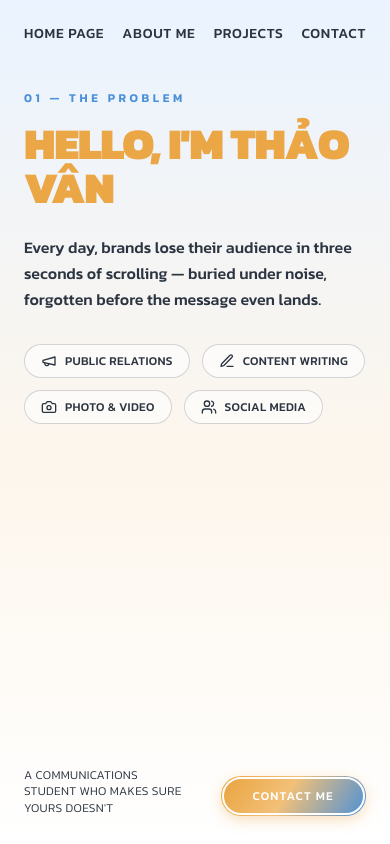
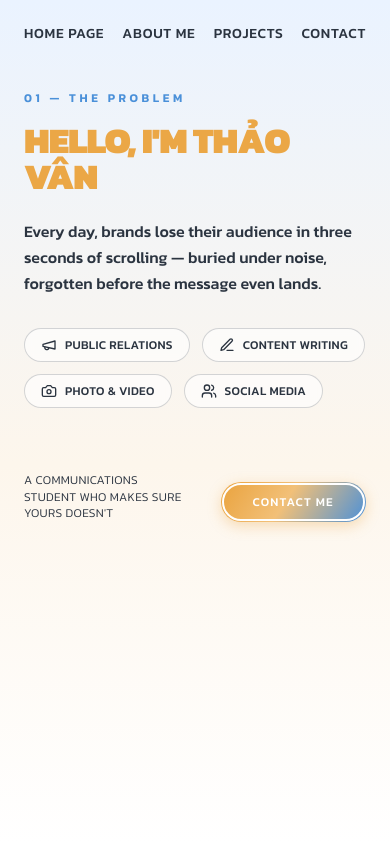
Before and after one commit to Thuan20Vnx/Thuan_PRJPRO, a React (Vite) app: page / in a window 390 px wide. Shown: the top 844 px of the page. Built offline with nearby package versions, Linux system fonts and the light colour scheme.

Commit message:
Shrink Hero heading and fix mobile spacing
- Reduce HELLO, I'M heading size for a less overpowering first impression.
- Hero no longer forces full viewport height on mobile/tablet (only lg+),
  removing the large empty gap left by the desktop-only portrait image.

```diff
--- a/src/sections/HeroSection.tsx
+++ b/src/sections/HeroSection.tsx
@@ -24,7 +24,7 @@ export default function HeroSection() {
   };
 
   return (
-    <section id="home" className="relative min-h-screen flex flex-col overflow-x-clip">
+    <section id="home" className="relative min-h-[auto] lg:min-h-screen flex flex-col overflow-x-clip">
       {/* Navbar */}
       <FadeIn delay={0} y={-20} as="nav" className="flex justify-between items-center px-6 md:px-10 pt-6 md:pt-8 w-full z-20">
         {NAV_ITEMS.map((item) => (
@@ -58,7 +58,7 @@ export default function HeroSection() {
       </FadeIn>
 
       {/* Main Content Area */}
-      <div className="flex-1 flex flex-col justify-between relative px-6 md:px-10 pt-10 md:pt-14 gap-10">
+      <div className="flex-1 flex flex-col justify-start lg:justify-between relative px-6 md:px-10 pt-10 md:pt-14 pb-12 lg:pb-0 gap-16 lg:gap-10">
 
         {/* Heading */}
         <div className="overflow-hidden z-20 relative lg:max-w-[65%]">
@@ -69,7 +69,7 @@ export default function HeroSection() {
           </FadeIn>
 
           <FadeIn delay={0.15} y={40} duration={0.9}>
-            <h1 className="text-[#EBA746] font-black uppercase tracking-tight leading-none w-full text-[clamp(2.75rem,10vw,140px)]">
+            <h1 className="text-[#EBA746] font-black uppercase tracking-tight leading-none w-full text-[clamp(2.25rem,7vw,100px)]">
               HELLO, I&apos;M THẢO VÂN
             </h1>
           </FadeIn>
```
